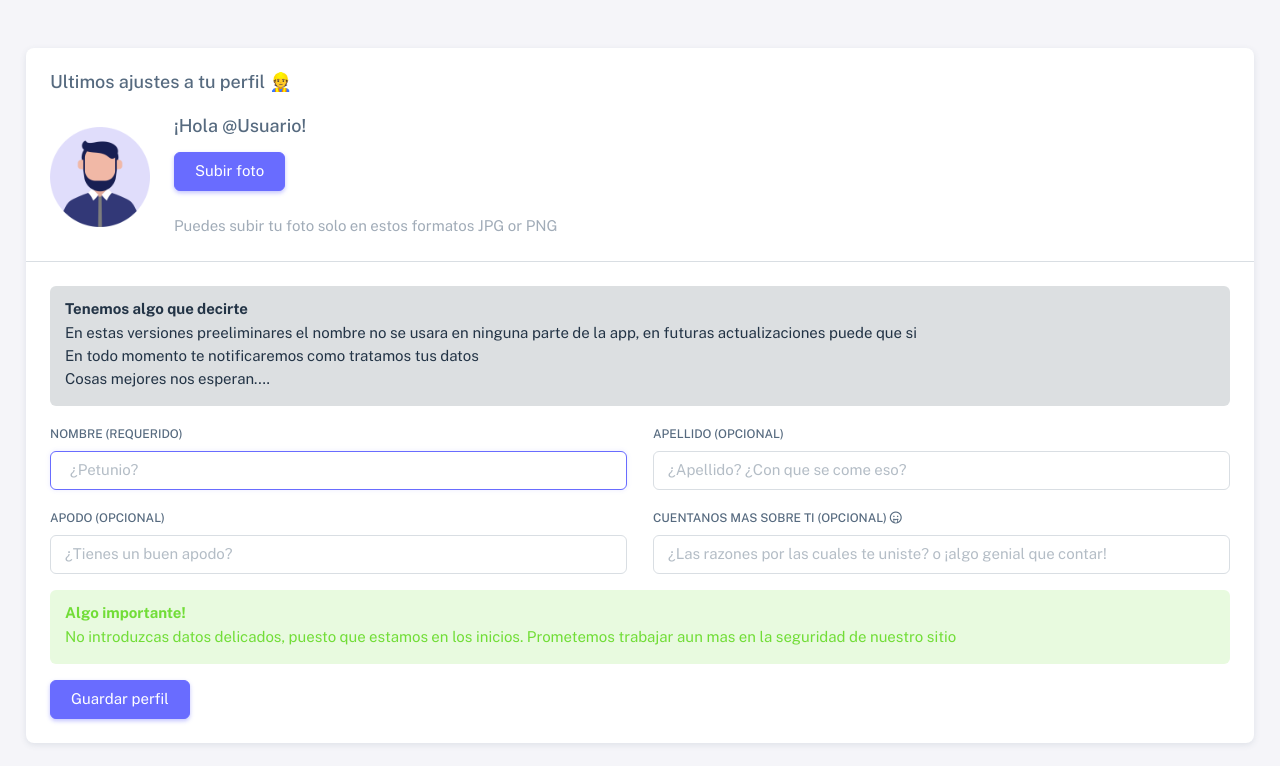
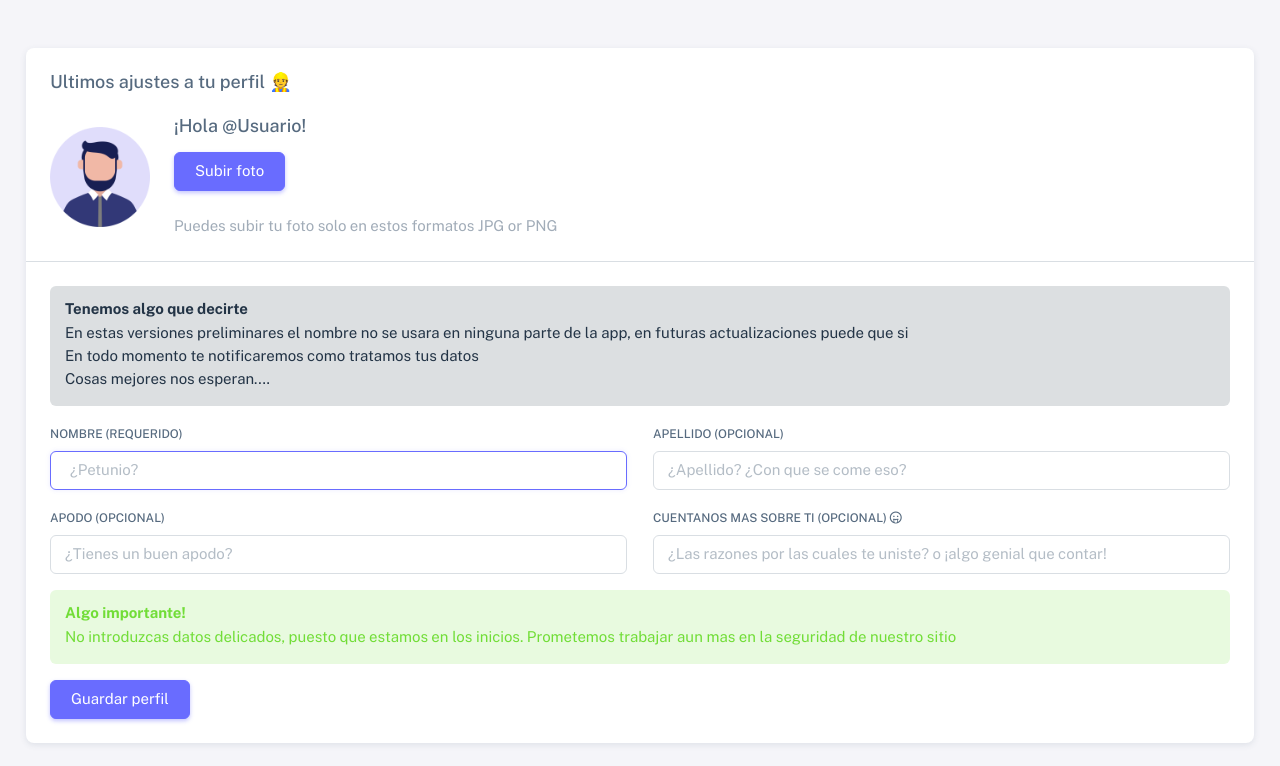
Before and after one commit to joynerdev/taskdev, a Django app: page /login/finish in a window 1280 px wide. Shown: the top 766 px of the page. Run offline with Django 4.2, Linux system fonts and the light colour scheme; some libraries are stand-ins or nearby versions.

Commit message:
Corrigiendo errores ortograficos

```diff
--- a/login/templates/data_profile.html
+++ b/login/templates/data_profile.html
@@ -35,7 +35,7 @@
                         <div class="col-12">
                             <div class="alert alert-dark mb-0" role="alert">
                                 <h6 class="alert-heading fw-bold mb-1">Tenemos algo que decirte</h6>
-							    <p class="mb-0">En estas versiones preeliminares el nombre no se usara en ninguna parte de la app, en futuras actualizaciones puede que si</p>
+							    <p class="mb-0">En estas versiones preliminares el nombre no se usara en ninguna parte de la app, en futuras actualizaciones puede que si</p>
 							    <p class="mb-0">En todo momento te notificaremos como tratamos tus datos</p>
 							    <p class="mb-0">Cosas mejores nos esperan.... </p>
                             </div>
```
